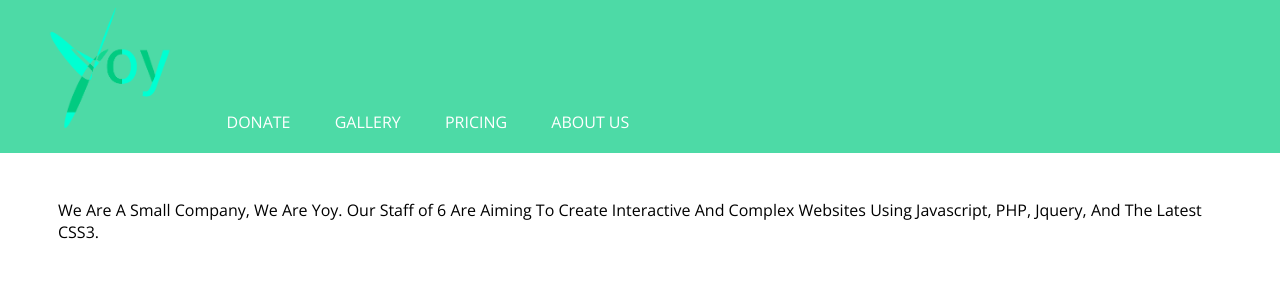
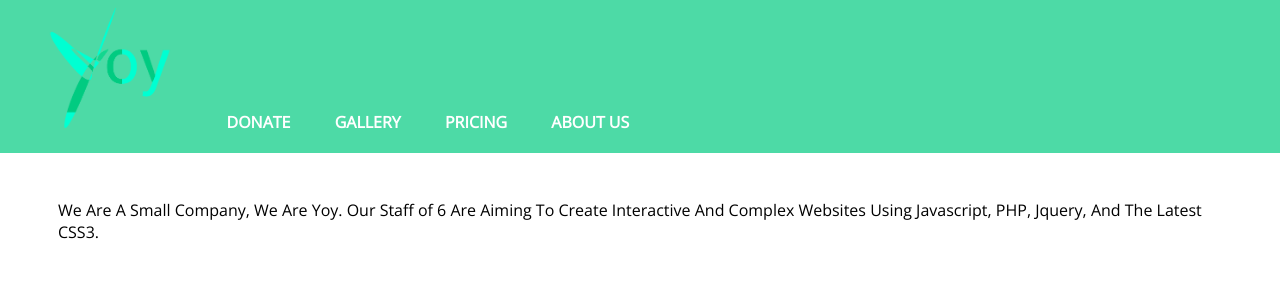
Before and after one commit to oscareat8/yoy, a PHP site: page / in a window 1280 px wide. Shown: the top 305 px of the page. Run offline with PHP 8.4, Linux system fonts and the light colour scheme.

Commit message:
nav items bolded

```diff
--- a/style.css
+++ b/style.css
@@ -101,13 +101,11 @@ a {
 
 }
 
-.header ul li, .header a {
-    display:inline-block;
+.header a {
+    display: inline-block;
     padding: 0px 20px;
     color: #FFF;
-
-
-
+    font-weight: bold;
 }
 
 .header a:hover, .header a:active {
```
